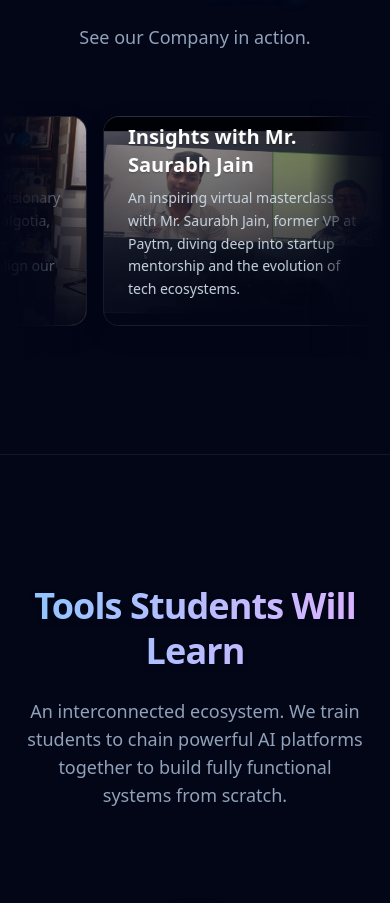
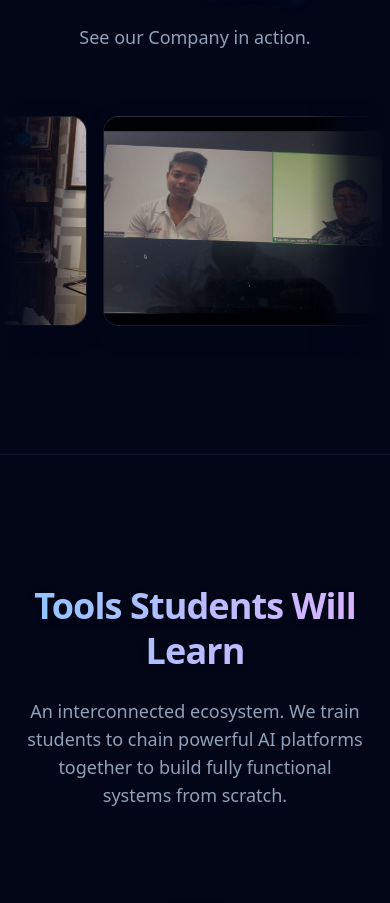
Before and after one commit to parv43/skillyugweb, a Next.js app: page / in a window 390 px wide. Shown: the part 1163-2066 px from the top of the page. Built offline with nearby package versions, Linux system fonts and the light colour scheme.

Commit message:
Update gallery text for mobile: text now only shows when touched

```diff
--- a/src/components/GallerySection.tsx
+++ b/src/components/GallerySection.tsx
@@ -97,12 +97,12 @@ export default function GallerySection() {
                key={index}
                className="w-[280px] sm:w-[320px] md:w-[400px] lg:w-[480px] flex-shrink-0 aspect-[4/3] rounded-2xl md:rounded-[3rem] overflow-hidden glass-panel border border-white/10 shadow-[0_0_40px_rgba(59,130,246,0.1)] relative group select-none transition-all duration-500 hover:border-blue-400/30"
              >
-                {/* Story Overlay — visible on mobile by default, triggered on hover for desktop */}
-                <div className="absolute inset-0 bg-gradient-to-t from-[#020617]/95 via-[#020617]/50 to-transparent opacity-100 md:opacity-0 md:group-hover:opacity-100 transition-all duration-500 z-20 pointer-events-none flex flex-col justify-end p-6 md:p-8">
-                  <h3 className="text-white font-bold text-xl md:text-2xl mb-2 translate-y-0 md:translate-y-4 md:group-hover:translate-y-0 transition-transform duration-500 ease-out delay-75 shadow-black text-shadow-sm">
+                {/* Story Overlay — hidden by default, visible on hover (desktop) or touch (mobile) */}
+                <div className="absolute inset-0 bg-gradient-to-t from-[#020617]/95 via-[#020617]/50 to-transparent opacity-0 group-hover:opacity-100 group-active:opacity-100 transition-all duration-500 z-20 pointer-events-none flex flex-col justify-end p-6 md:p-8">
+                  <h3 className="text-white font-bold text-xl md:text-2xl mb-2 translate-y-4 group-hover:translate-y-0 group-active:translate-y-0 transition-transform duration-500 ease-out delay-75 shadow-black text-shadow-sm">
                     {item.title}
                   </h3>
-                  <p className="text-slate-300 text-sm md:text-base leading-relaxed translate-y-0 md:translate-y-4 md:group-hover:translate-y-0 transition-transform duration-500 ease-out delay-100 font-medium">
+                  <p className="text-slate-300 text-sm md:text-base leading-relaxed translate-y-4 group-hover:translate-y-0 group-active:translate-y-0 transition-transform duration-500 ease-out delay-100 font-medium">
                     {item.story}
                   </p>
                 </div>
```
